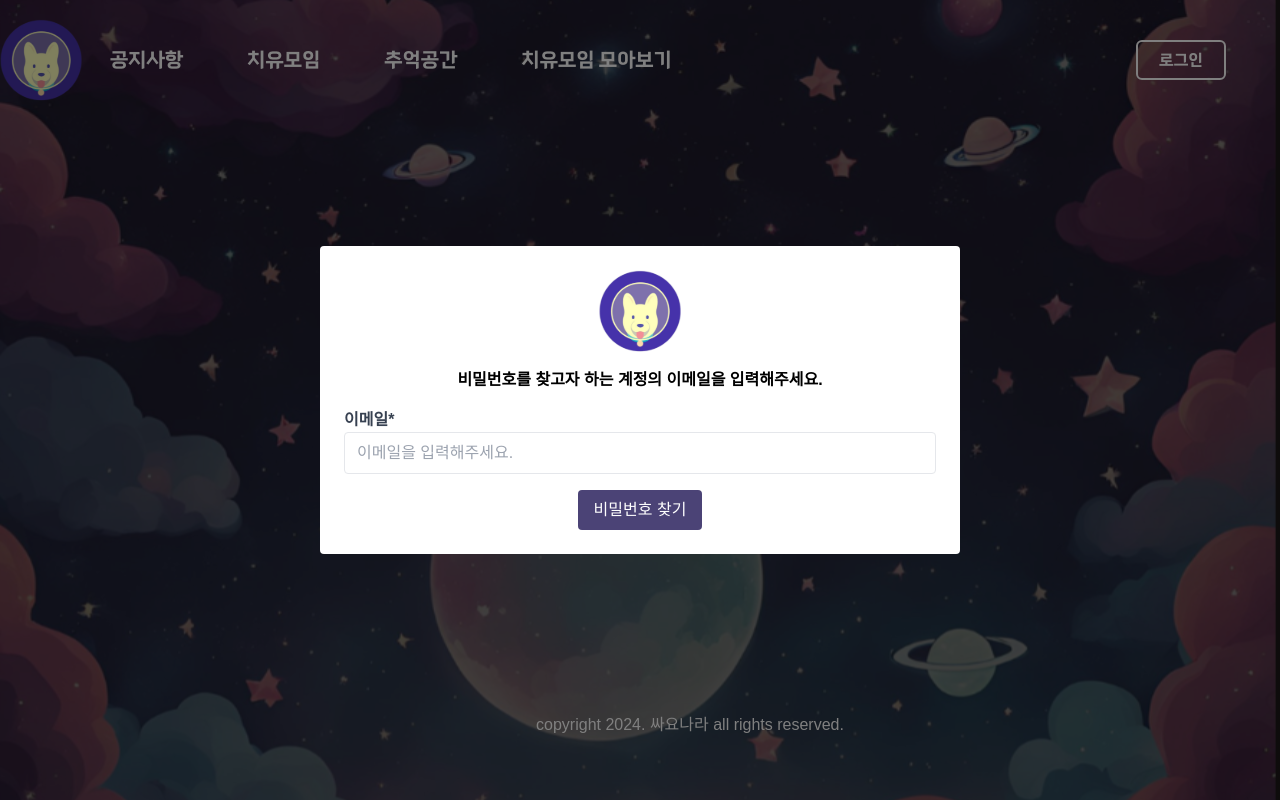
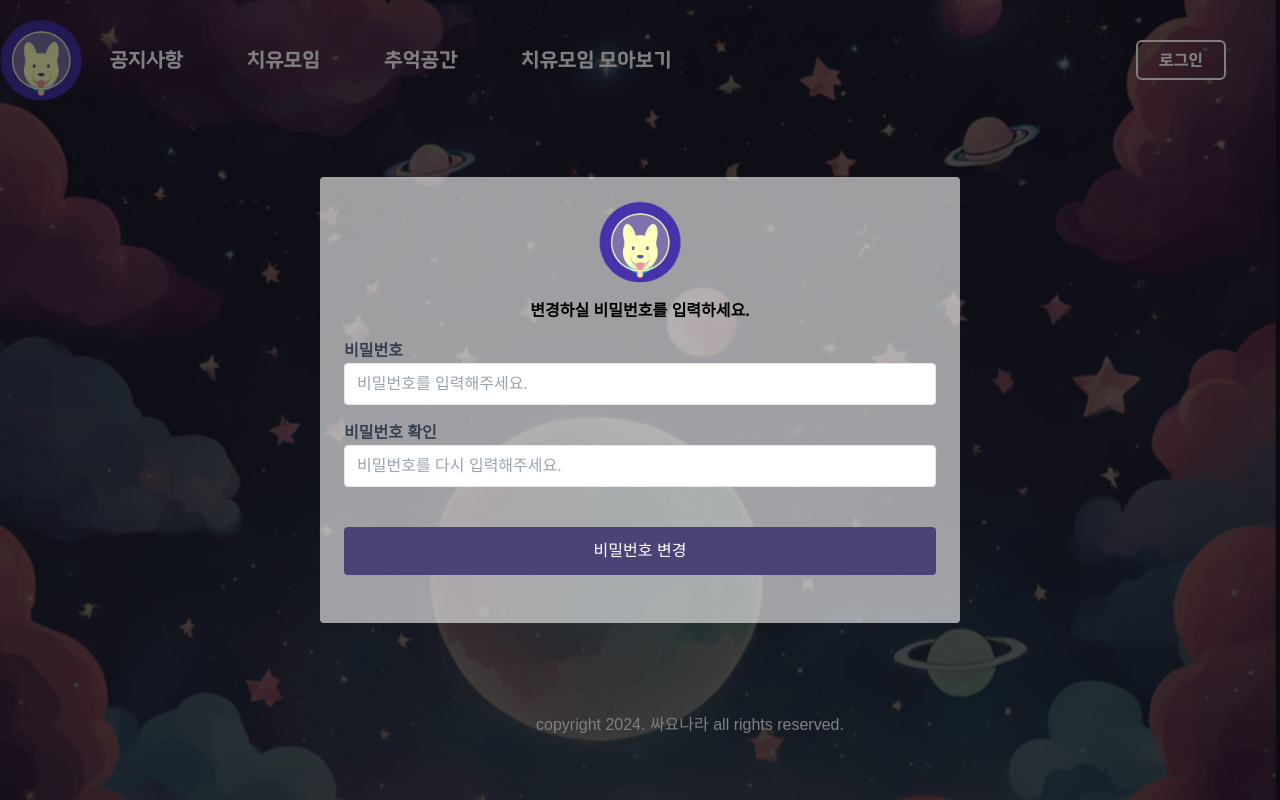
Before and after one commit to leepro1/palluxy, a React (Vite) app in the folder frontend/: page /reset in a window 1280 px wide. Shown: the top 800 px of the page. Built offline with nearby package versions, Linux system fonts and the light colour scheme; no server answers; a web font is replaced by a local one.

Commit message:
Feat: 비밀번호 변경 폼 생성, 백엔드 연결 임시 구현
Former-commit-id: 385d2d0fa92bec90999c5f07dd8151800a706846

```diff
--- a/frontend/src/components/ResetPassword.jsx/index.jsx
+++ b/frontend/src/components/FindPassword/index.jsx
@@ -1,31 +1,25 @@
-import React, { useState, useEffect } from 'react';
+import React, { useState } from 'react';
 import { useNavigate } from 'react-router-dom';
+import { useForm, Controller } from 'react-hook-form';
 import logo from '../../assets/images/logo/logo.svg';
 
-const ResetPasswordModal = () => {
-  const [email, setEmail] = useState('');
-  const [emailError, setEmailError] = useState('');
+const FindPasswordModal = () => {
+  const navigate = useNavigate();
   const [successMessage, setSuccessMessage] = useState('');
-  const navigate = useNavigate();
+
+  const {
+    handleSubmit,
+    control,
+    formState: { errors },
+  } = useForm({ mode: 'onChange' });
 
   const validateEmail = (email) => {
     const emailPattern = /^[^\s@]+@[^\s@]+\.[^\s@]+$/;
-    return emailPattern.test(email);
+    return emailPattern.test(email) || '이메일의 형태를 갖추어야 합니다.';
   };
 
-  useEffect(() => {
-    if (email && !validateEmail(email)) {
-      setEmailError('이메일의 형태를 갖추어야 합니다.');
-    } else {
-      setEmailError('');
-    }
-  }, [email]);
-
-  const handleResetPassword = (e) => {
-    e.preventDefault();
-    console.log({
-      email,
-    });
+  const handleFindPassword = (data) => {
+    console.log(data);
     setSuccessMessage(
       '성공적으로 이메일을 발송했습니다.\n 전송되기까지 시간이 소요될 수 있으니 기다려주세요!',
     );
@@ -43,7 +37,7 @@ const ResetPasswordModal = () => {
       onClick={handleBackgroundClick}
     >
       <div
-        className="w-1/2 rounded bg-white p-6"
+        className="w-1/2 rounded bg-white bg-opacity-60 p-6"
         onClick={(e) => e.stopPropagation()}
       >
         <div className="mb-4 flex justify-center">
@@ -60,23 +54,30 @@ const ResetPasswordModal = () => {
             {successMessage}
           </p>
         )}
-        <form onSubmit={handleResetPassword}>
+        <form onSubmit={handleSubmit(handleFindPassword)}>
           <div className="mb-4">
             <label className="block font-semibold text-gray-700">이메일*</label>
-            <input
-              type="email"
-              value={email}
-              onChange={(e) => setEmail(e.target.value)}
-              className="w-full rounded border px-3 py-2 text-black"
-              placeholder="이메일을 입력해주세요."
-              required
+            <Controller
+              name="email"
+              control={control}
+              defaultValue=""
+              rules={{ validate: validateEmail }}
+              render={({ field }) => (
+                <input
+                  {...field}
+                  className="w-full rounded border px-3 py-2 text-black"
+                  placeholder="이메일을 입력해주세요."
+                />
+              )}
             />
-            {emailError && <p className="text-red-500">{emailError}</p>}
+            {errors.email && (
+              <p className="text-red-500">{errors.email.message}</p>
+            )}
           </div>
           <div className="flex justify-center gap-20">
             <button
               type="submit"
-              className="rounded bg-pal-purple px-4 py-2 text-white"
+              className="my-6 w-full rounded bg-pal-purple p-3 text-white"
             >
               비밀번호 찾기
             </button>
@@ -87,4 +88,4 @@ const ResetPasswordModal = () => {
   );
 };
 
-export default ResetPasswordModal;
+export default FindPasswordModal;
--- /dev/null
+++ b/frontend/src/components/ResetPassword/index.jsx
@@ -0,0 +1,123 @@
+import React, { useState } from 'react';
+import { useNavigate } from 'react-router-dom';
+import { useForm, Controller } from 'react-hook-form';
+import logo from '../../assets/images/logo/logo.svg';
+
+const ResetPasswordModal = () => {
+  const navigate = useNavigate();
+
+  const {
+    handleSubmit,
+    control,
+    watch,
+    formState: { errors },
+    setError,
+  } = useForm({ mode: 'onChange' });
+
+  const validatePassword = (password) => {
+    const passwordPattern =
+      /^(?=.*[A-Za-z])(?=.*\d)(?=.*[@$!%*?&])[A-Za-z\d@$!%*?&]{9,16}$/;
+    return (
+      passwordPattern.test(password) ||
+      '9자 이상 16자 이하, 한 개 이상의 숫자/영어/특수문자를 포함해야 합니다.'
+    );
+  };
+
+  const onSubmit = (data) => {
+    console.log(data);
+  };
+
+  const handleBackgroundClick = (e) => {
+    if (e.target === e.currentTarget) {
+      navigate('/');
+    }
+  };
+
+  const password = watch('password', '');
+
+  return (
+    <div
+      className="fixed inset-0 z-50 flex items-center justify-center bg-black bg-opacity-50"
+      onClick={handleBackgroundClick}
+    >
+      <div
+        className="w-1/2 rounded bg-white bg-opacity-60 p-6"
+        onClick={(e) => e.stopPropagation()}
+      >
+        <div className="mb-4 flex justify-center">
+          <img
+            src={logo}
+            alt="logo_image"
+          />
+        </div>
+        <h4 className="mb-4 text-center font-bold text-black">
+          변경하실 비밀번호를 입력하세요.
+        </h4>
+
+        <form onSubmit={handleSubmit(onSubmit)}>
+          <div className="mb-4">
+            <label className="block font-semibold text-gray-700">
+              비밀번호
+            </label>
+            <Controller
+              name="password"
+              control={control}
+              defaultValue=""
+              rules={{
+                required: '비밀번호를 입력해주세요.',
+                validate: validatePassword,
+              }}
+              render={({ field }) => (
+                <input
+                  {...field}
+                  type="password"
+                  className="w-full rounded border px-3 py-2 text-black"
+                  placeholder="비밀번호를 입력해주세요."
+                />
+              )}
+            />
+            {errors.password && (
+              <p className="text-red-500">{errors.password.message}</p>
+            )}
+          </div>
+          <div className="mb-4">
+            <label className="block font-semibold text-gray-700">
+              비밀번호 확인
+            </label>
+            <Controller
+              name="confirmPassword"
+              control={control}
+              defaultValue=""
+              rules={{
+                required: '비밀번호를 다시 입력해주세요.',
+                validate: (value) =>
+                  value === password || '비밀번호가 일치하지 않습니다.',
+              }}
+              render={({ field }) => (
+                <input
+                  {...field}
+                  type="password"
+                  className="w-full rounded border px-3 py-2 text-black"
+                  placeholder="비밀번호를 다시 입력해주세요."
+                />
+              )}
+            />
+            {errors.confirmPassword && (
+              <p className="text-red-500">{errors.confirmPassword.message}</p>
+            )}
+          </div>
+          <div className="flex justify-center gap-20">
+            <button
+              type="submit"
+              className="my-6 w-full rounded bg-pal-purple p-3 text-white"
+            >
+              비밀번호 변경
+            </button>
+          </div>
+        </form>
+      </div>
+    </div>
+  );
+};
+
+export default ResetPasswordModal;
--- a/frontend/src/components/SignIn/index.jsx
+++ b/frontend/src/components/SignIn/index.jsx
@@ -267,7 +267,7 @@ const SigninModal = () => {
       onClick={handleBackgroundClick}
     >
       <div
-        className="w-1/2 rounded bg-white p-6"
+        className="w-1/2 rounded bg-white bg-opacity-60 p-6"
         onClick={(e) => e.stopPropagation()}
       >
         <div className="mb-4 flex justify-center">
@@ -277,8 +277,11 @@ const SigninModal = () => {
           />
         </div>
         <form onSubmit={handleSubmit(onSubmit)}>
-          <div className="mb-4">
-            <label className="block font-semibold text-gray-700">이메일</label>
+          <div className="flex items-center text-center">
+            <label className="w-1/3 px-4 text-right font-semibold text-gray-700">
+              이메일
+            </label>
+            <div className="w-2/3">
               <Controller
                 name="email"
                 control={control}
@@ -296,14 +299,22 @@ const SigninModal = () => {
                   />
                 )}
               />
+            </div>
+          </div>
+          <div className="flex">
+            <div className="w-1/3"></div>
             {errors.email && (
-              <p className="text-red-500">{errors.email.message}</p>
+              <p className="my-2 w-2/3 text-start text-red-500">
+                {errors.email.message}
+              </p>
             )}
           </div>
-          <div className="mb-4">
-            <label className="block font-semibold text-gray-700">
+
+          <div className="mt-5 flex items-center text-center">
+            <label className="w-1/3 px-4 text-right font-semibold text-gray-700">
               비밀번호
             </label>
+            <div className="w-2/3">
               <Controller
                 name="password"
                 control={control}
@@ -321,14 +332,20 @@ const SigninModal = () => {
                   />
                 )}
               />
+            </div>
+          </div>
+          <div className="flex">
+            <div className="w-1/3"></div>
             {errors.password && (
-              <p className="text-red-500">{errors.password.message}</p>
+              <p className="my-2 text-start text-red-500">
+                {errors.password.message}
+              </p>
             )}
           </div>
           <div className="flex justify-center gap-20">
             <button
               type="submit"
-              className={`rounded px-4 py-2 text-white ${
+              className={`my-6 w-full rounded p-2 text-white ${
                 isEmailValid && isPasswordValid
                   ? 'bg-pal-purple'
                   : 'cursor-not-allowed bg-gray-400'
@@ -344,7 +361,7 @@ const SigninModal = () => {
           <button
             type="button"
             className="text-pal-purple underline"
-            onClick={() => navigate('/reset')}
+            onClick={() => navigate('/find')}
           >
             여기를 클릭하세요.
           </button>
--- a/frontend/src/router/index.jsx
+++ b/frontend/src/router/index.jsx
@@ -7,7 +7,8 @@ import SettingSideBar from '@pages/MemorySpacePage/SettingSideBar';
 import MailboxSideBar from '@pages/MemorySpacePage/MailboxSideBar';
 import SignIn from '@components/SignIn';
 import SignUp from '@components/SignUp';
-import ResetPassword from '../components/ResetPassword.jsx';
+import FindPassword from '@components/FindPassword';
+import ResetPassword from '@components/ResetPassword';
 
 const routerInfo = [
   {
@@ -37,6 +38,7 @@ const routerInfo = [
       //   { path: '/community', element: <CommunityPage /> },
       { path: '/signin', element: <SignIn /> },
       { path: '/signup', element: <SignUp /> },
+      { path: '/find', element: <FindPassword /> },
       { path: '/reset', element: <ResetPassword /> },
     ],
   },
```
Also changed, not shown: frontend/src/components/SignUp/index.jsx (+61 -6 lines). Lines whose indentation alone changed are shown as unchanged.
